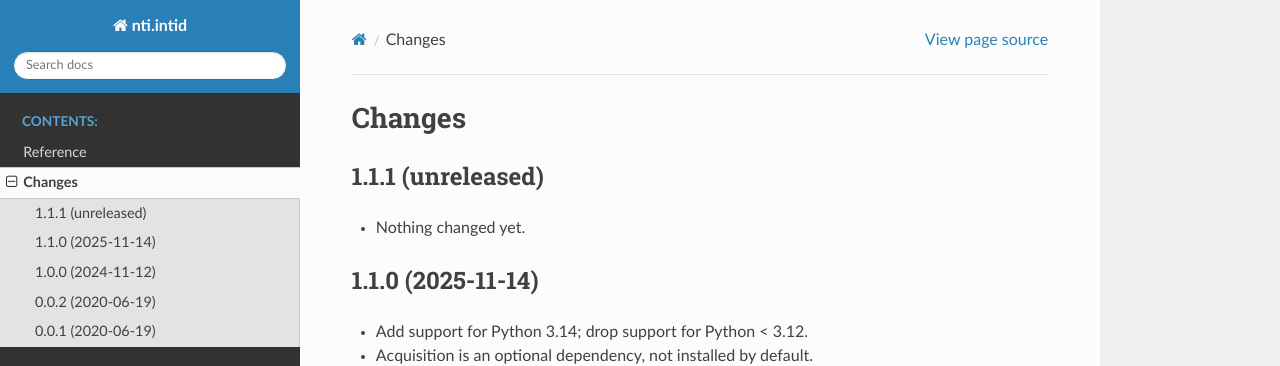
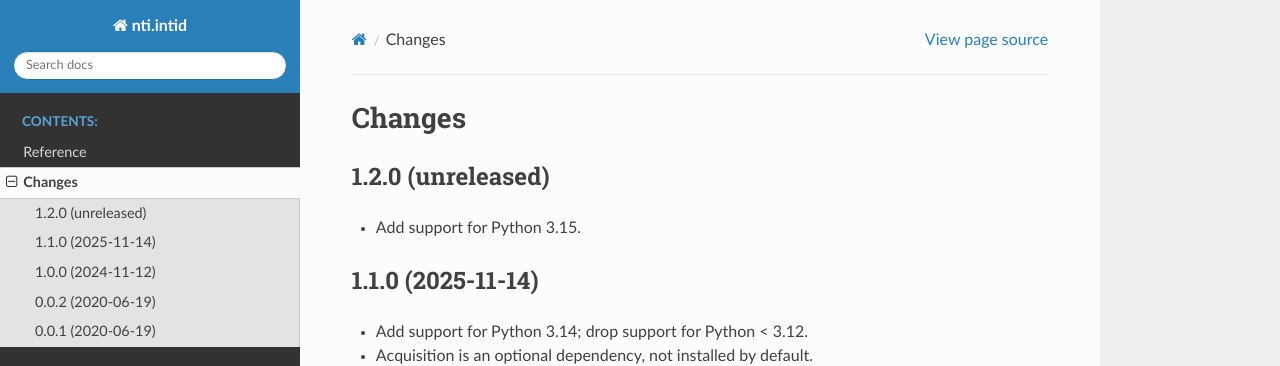
Before and after one commit to OpenNTI/nti.intid, a Sphinx documentation site: the page built from docs/changelog.rst, in a window 1280 px wide and 966 px high. Shown: the top 366 px of the window. Built offline with Sphinx 7.4.7 and the Read the Docs theme 3.1.0, drawn with Linux system fonts in a browser that asks for light colours; some of the changed lines change nothing that is shown.

Commit message:
Stop using pkg_resources in docs/conf.py as its gone. Add 3.15.

```diff
--- a/CHANGES.rst
+++ b/CHANGES.rst
@@ -3,10 +3,10 @@
 =========
 
 
-1.1.1 (unreleased)
+1.2.0 (unreleased)
 ==================
 
-- Nothing changed yet.
+- Add support for Python 3.15.
 
 
 1.1.0 (2025-11-14)
--- a/docs/conf.py
+++ b/docs/conf.py
@@ -21,9 +21,9 @@
 # sys.path.insert(0, os.path.abspath('.'))
 import os
 import sys
-import pkg_resources
+from importlib.metadata import version as meta_version
 sys.path.append(os.path.abspath('../src'))
-rqmt = pkg_resources.require('nti.intid')[0]
+nt_ver = meta_version('nti.intid')
 
 # -- General configuration ------------------------------------------------
 
@@ -71,16 +71,16 @@
 # built documents.
 #
 # The short X.Y version.
-version = '%s.%s' % tuple(map(int, rqmt.version.split('.')[:2]))
+version = '%s.%s' % tuple(map(int, nt_ver.split('.')[:2]))
 # The full version, including alpha/beta/rc tags.
-release = rqmt.version
+release = nt_ver
 
 # The language for content autogenerated by Sphinx. Refer to documentation
 # for a list of supported languages.
 #
 # This is also used if you do content translation via gettext catalogs.
 # Usually you set "language" from the command line for these cases.
-language = None
+language = "en"
 
 # List of patterns, relative to source directory, that match files and
 # directories to ignore when looking for source files.
@@ -183,9 +183,7 @@
     'site': ('https://zopesite.readthedocs.io/en/latest/', None,),
     'testing': ('https://ntitesting.readthedocs.io/en/latest/', None),
     'traversing': ('https://zopetraversing.readthedocs.io/en/latest/', None),
-    'zodb': ('http://www.zodb.org/en/latest/', None),
     'external': ('https://ntiexternalization.readthedocs.io/en/latest/', None),
-    'acquisition': ('https://acquisition.readthedocs.io/en/latest', None,),
     'zcintid': ('https://zcintid.readthedocs.io/en/latest', None),
     'zopeintid': ('https://zopeintid.readthedocs.io/en/latest', None,),
     'location': ('https://zopelocation.readthedocs.io/en/latest', None,),
```
Also changed, not shown: 1 other file.
